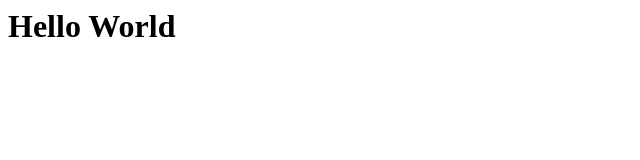
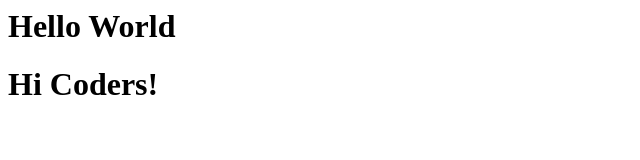
Before and after one commit to monicag-gupta/Project111, a plain HTML site: page index.html in a window 1280 px wide. Shown: the whole page, without its empty margins (0-640 px from the left). Drawn offline with Linux system fonts and the light colour scheme.

Commit message:
updated index.html

```diff
--- a/index.html
+++ b/index.html
@@ -4,5 +4,6 @@
     </head>
     <body>
         <h1> Hello World</h1>
+        <h1> Hi Coders!</h1>
     </body>
 </html>
```
